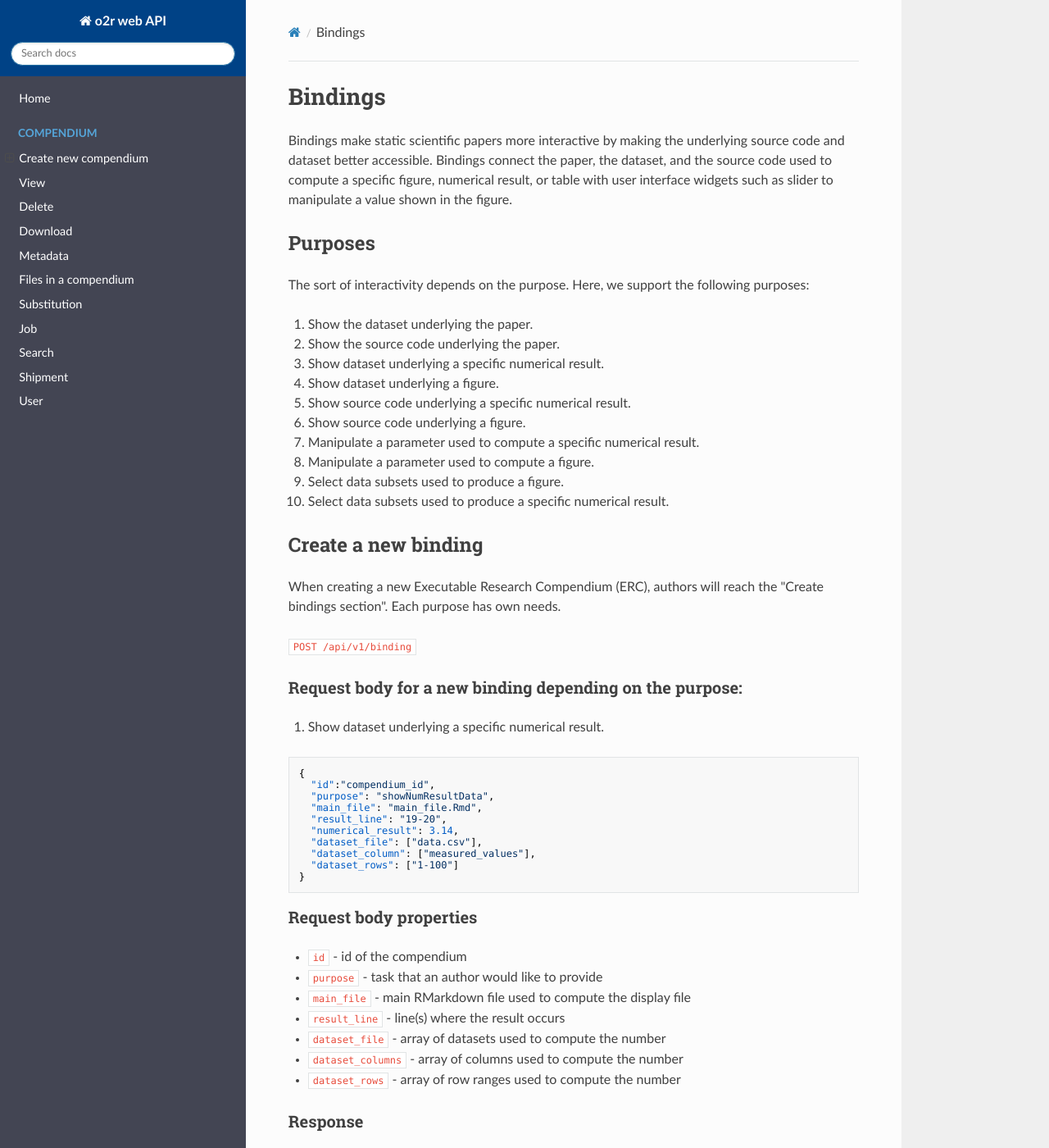
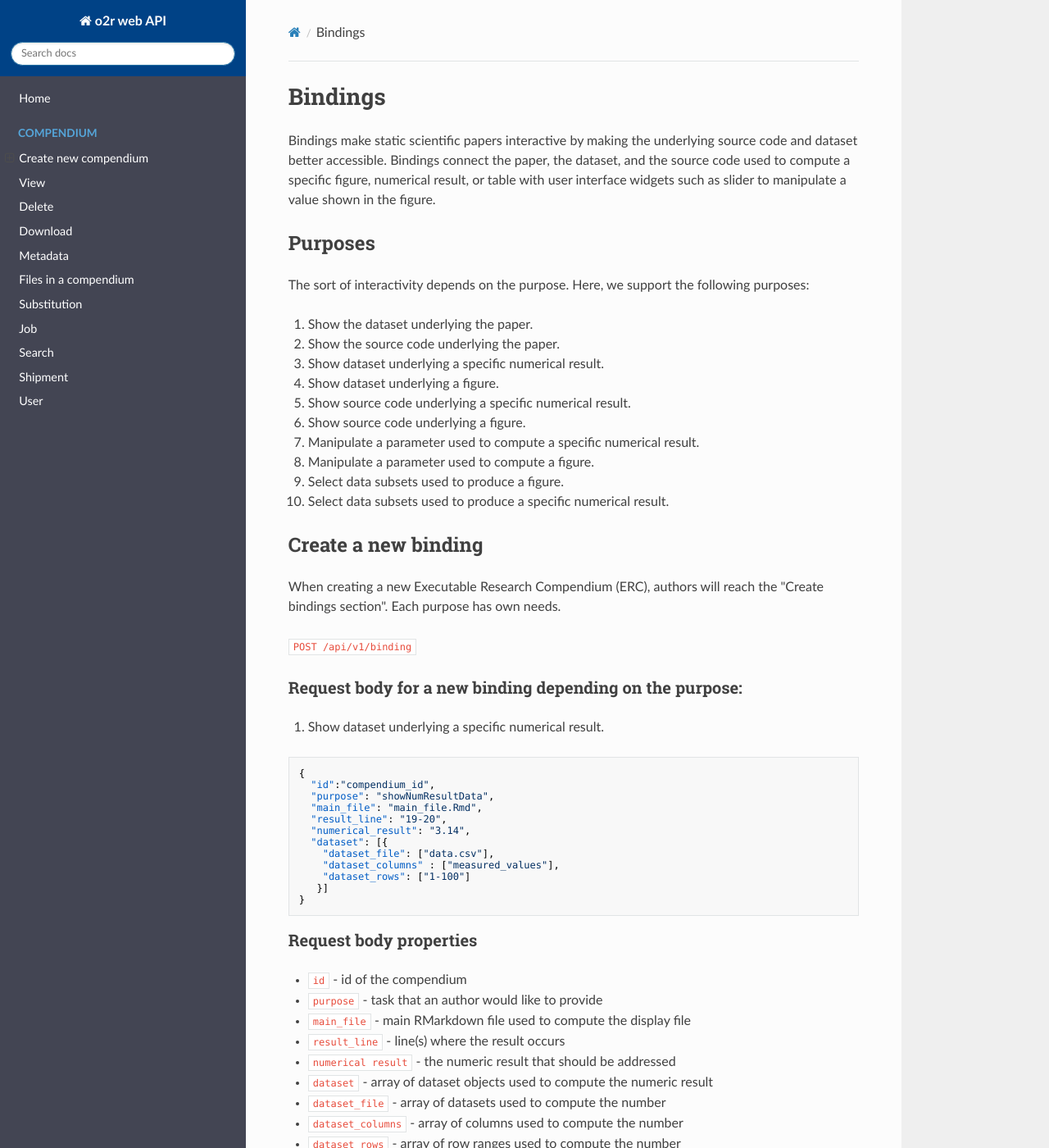
Before and after one commit to o2r-project/api, an MkDocs documentation site: the page built from docs/compendium/bindings.md, in a window 1280 px wide and 1400 px high. Shown: the whole window at 82% size. Built offline with MkDocs 1.6.1, drawn with Linux system fonts in a browser that asks for light colours; nearby versions of some CDN libraries; old or Windows-style settings are respelled for this version of MkDocs.

Commit message:
Update bindings.md

````diff
--- a/docs/compendium/bindings.md
+++ b/docs/compendium/bindings.md
@@ -1,6 +1,6 @@
 # Bindings
 
-Bindings make static scientific papers more interactive by making the underlying source code and dataset better accessible. Bindings connect the paper, the dataset, and the source code used to compute a specific figure, numerical result, or table with user interface widgets such as slider to manipulate a value shown in the figure.
+Bindings make static scientific papers interactive by making the underlying source code and dataset better accessible. Bindings connect the paper, the dataset, and the source code used to compute a specific figure, numerical result, or table with user interface widgets such as slider to manipulate a value shown in the figure.
 
 ## Purposes
 The sort of interactivity depends on the purpose. Here, we support the following purposes:
@@ -30,10 +30,12 @@ When creating a new Executable Research Compendium (ERC), authors will reach the
   "purpose": "showNumResultData",
   "main_file": "main_file.Rmd",
   "result_line": "19-20",
-  "numerical_result": 3.14,
-  "dataset_file": ["data.csv"],
-  "dataset_column": ["measured_values"],
-  "dataset_rows": ["1-100"]
+  "numerical_result": "3.14",
+  "dataset": [{
+    "dataset_file": ["data.csv"],
+    "dataset_columns" : ["measured_values"],
+    "dataset_rows": ["1-100"]
+   }]
 }
 ```
 
@@ -43,9 +45,11 @@ When creating a new Executable Research Compendium (ERC), authors will reach the
 - `purpose` - task that an author would like to provide
 - `main_file` - main RMarkdown file used to compute the display file
 - `result_line` - line(s) where the result occurs
-- `dataset_file` - array of datasets used to compute the number
-- `dataset_columns` - array of columns used to compute the number
-- `dataset_rows` - array of row ranges used to compute the number
+- `numerical result` - the numeric result that should be addressed
+- `dataset` - array of dataset objects used to compute the numeric result
+  - `dataset_file` - array of datasets used to compute the number
+  - `dataset_columns` - array of columns used to compute the number
+  - `dataset_rows` - array of row ranges used to compute the number
 
 ### Response
 
````
